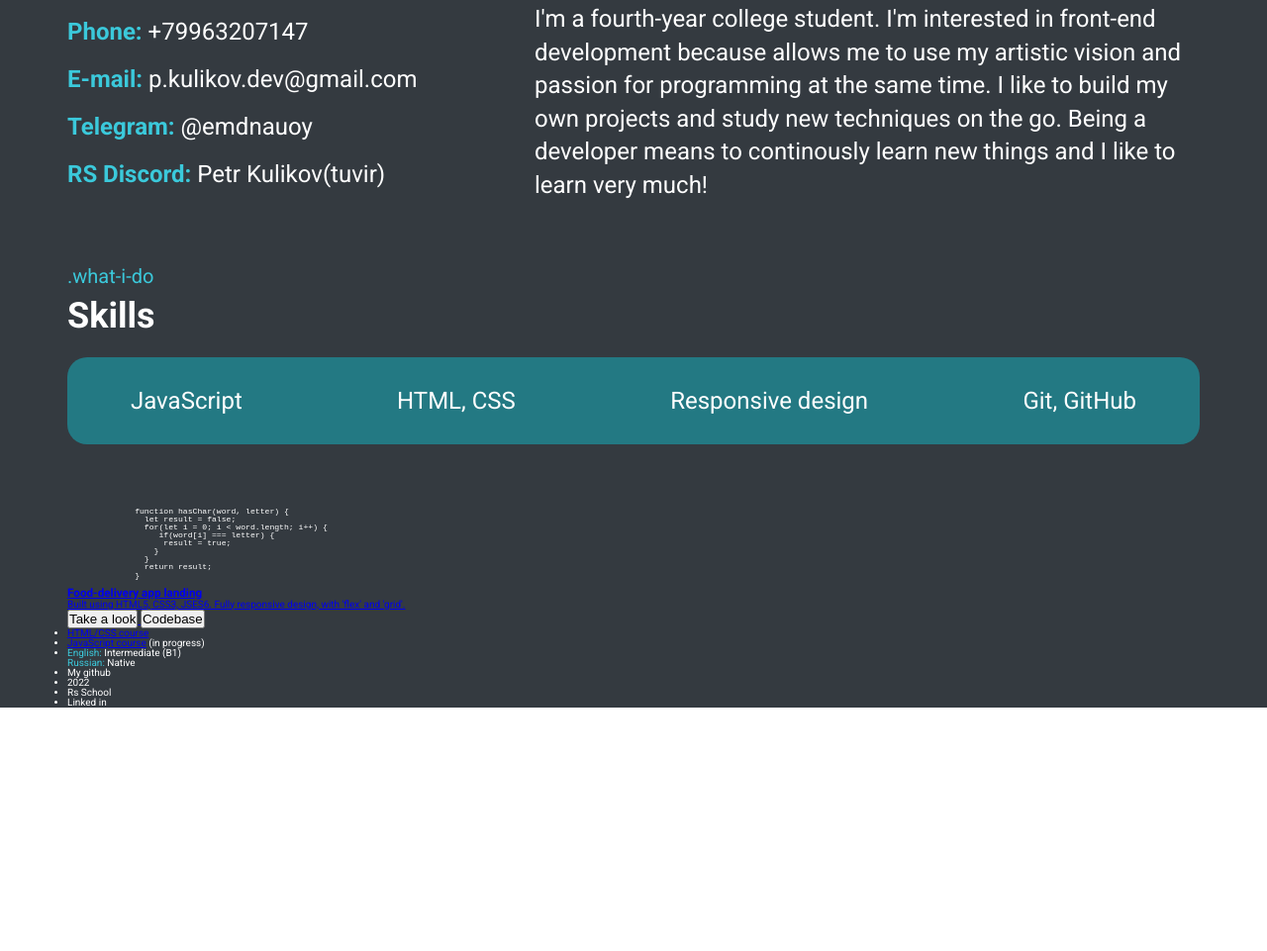
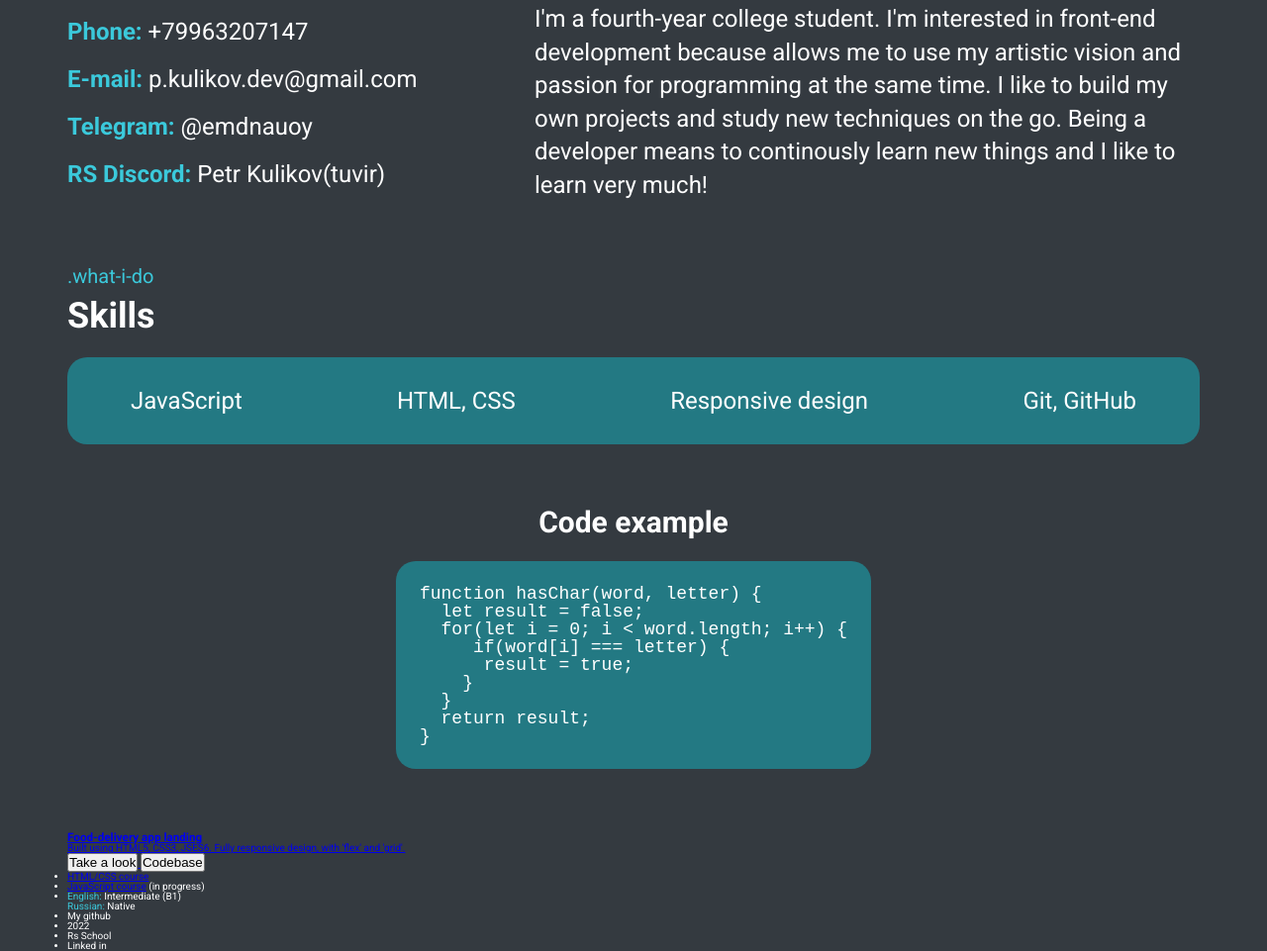
Before and after one commit to tuvir/rsschool-cv, a plain HTML site: page index.html in a window 1280 px wide. Shown: the part 555-1516 px from the top of the page at 99% size. Before the commit the page ends 1270 px from the top, so only its background shows below. Drawn offline with Linux system fonts and the light colour scheme.

Commit message:
feat: style code fragment layout

```diff
--- a/index.html
+++ b/index.html
@@ -85,9 +85,9 @@
                 <li class="skills-item">Git, GitHub</li>
               </ul>
             </div>
-          </section>
-            <code>
-              <pre>
+            <h2 class="code-heading">Code example</h2>
+            <code class="skills-code">
+              <pre class="code-block">
 function hasChar(word, letter) {
   let result = false;
   for(let i = 0; i < word.length; i++) {
@@ -96,9 +96,9 @@
     }
   }
   return result;
-              }
-              </pre>
+}              </pre>
             </code>
+          </section>
           </section>
           <section id="projects" class="section-projects">
             <article class="project-card">
--- a/style.css
+++ b/style.css
@@ -146,6 +146,7 @@ html {
   padding: 3.2rem 6.4rem;
   border-radius: 2rem;
   transition: all 0.4s;
+  margin-bottom: 6.4rem;
 }
 
 .skills-list-container:hover {
@@ -162,6 +163,26 @@ html {
   font-size: 2.4rem;
 }
 
+/* SKILLS: CODE FRAGMENT  */
+
+.code-heading {
+  text-align: center;
+  font-size: 3rem;
+  margin-bottom: 2.4rem;
+}
+
+.skills-code {
+  display: flex;
+  justify-content: center;
+}
+
+.code-block {
+  display: inline-block;
+  font-size: 1.8rem;
+  background-color: #237983;
+  padding: 2.4rem;
+  border-radius: 2rem;
+}
 /*
 FONT SIZE SYSTEM (px)
 10 / 12 / 14 / 16 / 18 / 20 / 24 / 30 / 36 / 44 / 52 / 62 / 74 / 86 / 98
```
Lines whose indentation alone changed are shown as unchanged.
